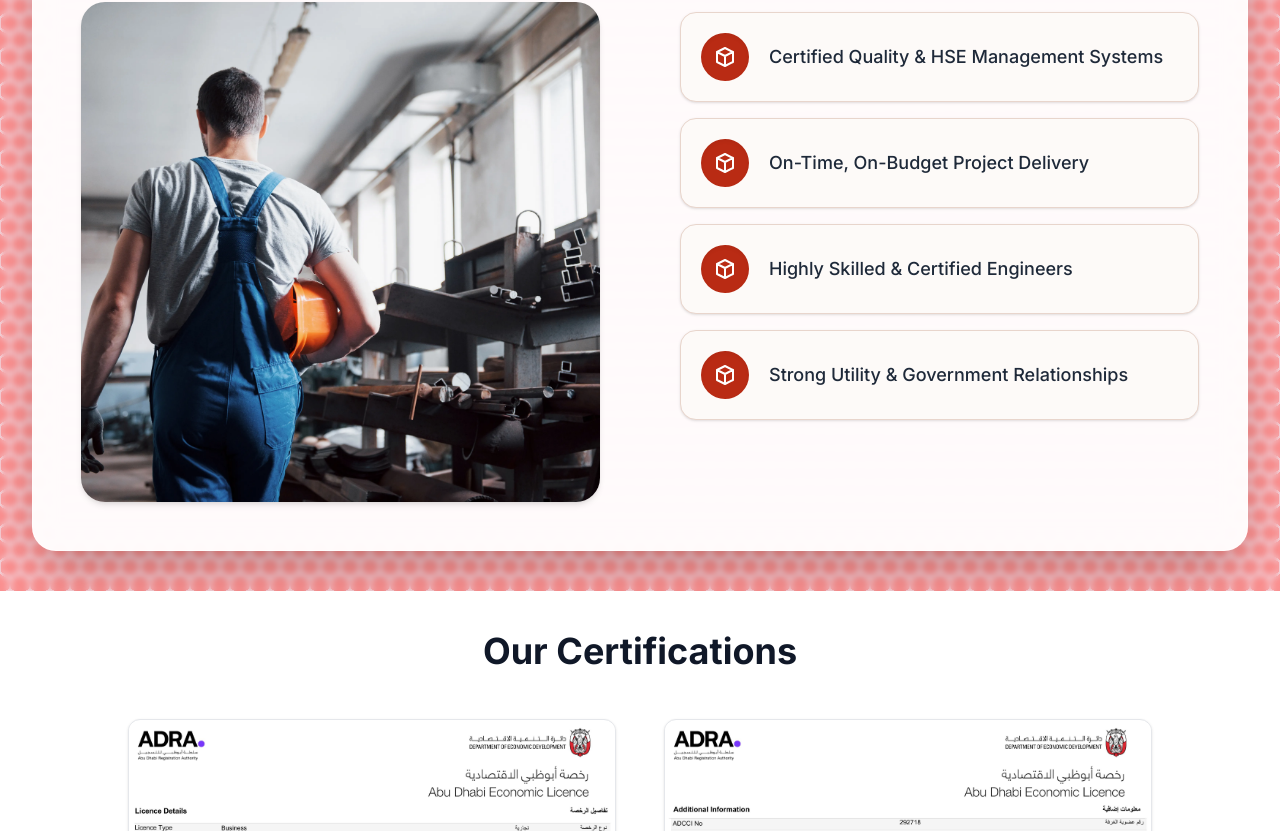
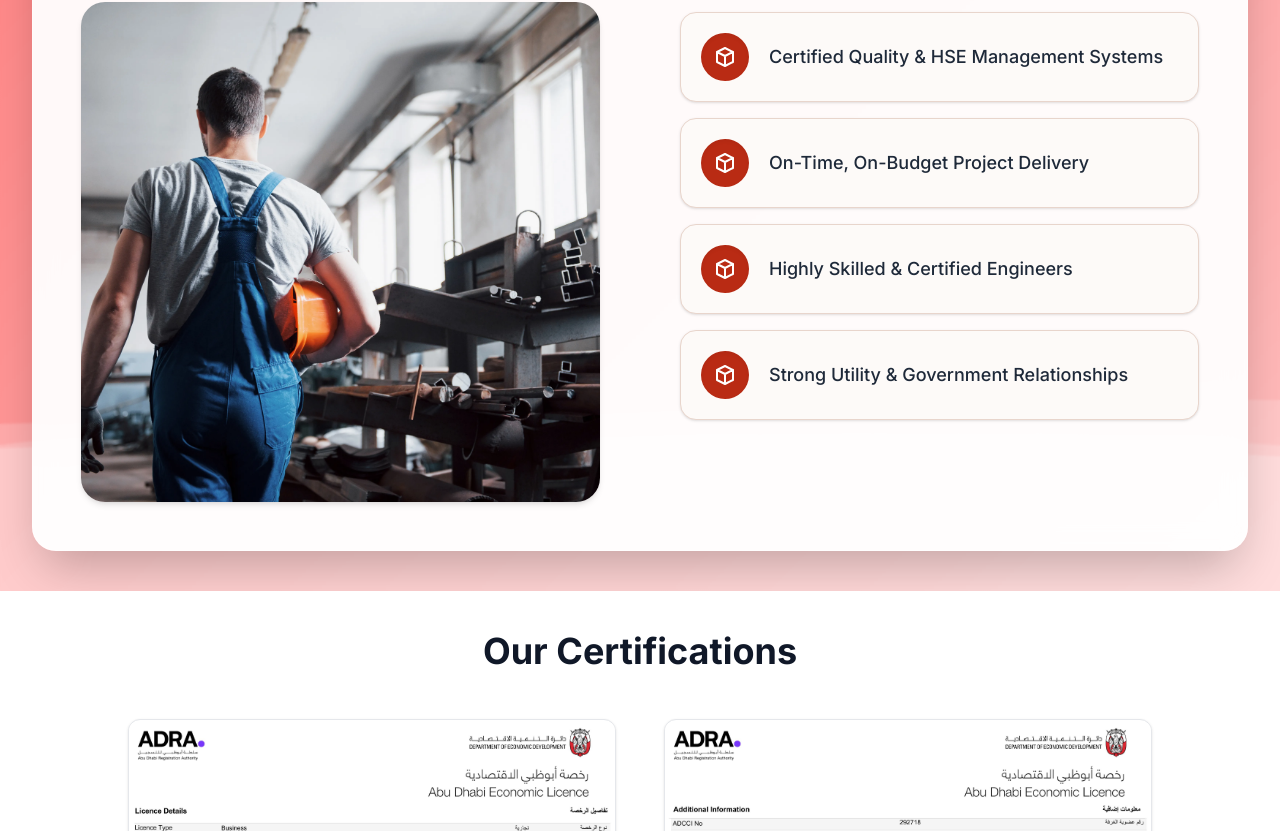
Before and after one commit to jagath-jr/pyramids-energy, a Next.js app: page /about in a window 1280 px wide. Shown: the part 1569-2400 px from the top of the page. Built offline with nearby package versions, Linux system fonts and the light colour scheme.

Commit message:
Update page.tsx

```diff
--- a/src/app/(public)/about/page.tsx
+++ b/src/app/(public)/about/page.tsx
@@ -245,30 +245,64 @@ export default function AboutPage() {
         </div>
       </section>
 
-      {/* =========================================
-          WHAT WE OFFER SECTION (Updated)
+{/* =========================================
+          WHAT WE OFFER SECTION (Animated Waves)
       ========================================= */}
       <section className="py-10 md:py-10 relative z-10 overflow-hidden">
 
-        {/* Complex Geometric Background */}
-        <div
-          className="absolute inset-0 z-0"
-          style={{
-            backgroundColor: '#E5E5F7',
-            opacity: 1,
-            backgroundImage: `conic-gradient(from 60deg at 56.25% calc(425% / 6), transparent 0deg, transparent 0.5deg, #f74545 0.5deg, #f74545 119.5deg, transparent 119.5deg, transparent 120deg),
-                              conic-gradient(from 60deg at 56.25% calc(425% / 6), transparent 0deg, transparent 0.5deg, #f74545 0.5deg, #f74545 119.5deg, transparent 119.5deg, transparent 120deg),
-                              conic-gradient(from 180deg at 43.75% calc(425% / 6), transparent 0deg, transparent 0.5deg, #f74545 0.5deg, #f74545 119.5deg, transparent 119.5deg, transparent 120deg),
-                              conic-gradient(from 180deg at 43.75% calc(425% / 6), transparent 0deg, transparent 0.5deg, #f74545 0.5deg, #f74545 119.5deg, transparent 119.5deg, transparent 120deg),
-                              conic-gradient(from -60deg at 50% calc(175% / 12), transparent 0deg, transparent 0.5deg, #f74545 0.5deg, #f74545 119.5deg, transparent 119.5deg, transparent 120deg),
-                              conic-gradient(from -60deg at 50% calc(175% / 12), transparent 0deg, transparent 0.5deg, #f74545 0.5deg, #f74545 119.5deg, transparent 119.5deg, transparent 120deg)`,
-            backgroundPosition: '0 0, 10px 17px, 0 0, 10px 17px, 10px 0, 0 17px',
-            backgroundSize: '20px 34px'
-          }}
-        />
+        {/* CSS for Animated Gradient and Waves */}
+        <style>{`
+          .animated-gradient-bg {
+            background: linear-gradient(315deg, #ffbaba 0%, #ff7b7b 25%, #ff5252 50%, #ff0000 75%, #a70000 100%);
+            animation: gradient 15s ease infinite;
+            background-size: 400% 400%;
+          }
+          @keyframes gradient {
+            0% { background-position: 0% 0%; }
+            50% { background-position: 100% 100%; }
+            100% { background-position: 0% 0%; }
+          }
+          .wave {
+            background: rgba(255, 255, 255, 0.25);
+            border-radius: 1000% 1000% 0 0;
+            position: absolute;
+            width: 200%;
+            height: 12em;
+            animation: wave 10s -3s linear infinite;
+            transform: translate3d(0, 0, 0);
+            opacity: 0.8;
+            bottom: 0;
+            left: 0;
+            z-index: 1;
+          }
+          .wave:nth-of-type(2) {
+            bottom: -1.25em;
+            animation: wave 18s linear reverse infinite;
+            opacity: 0.8;
+          }
+          .wave:nth-of-type(3) {
+            bottom: -2.5em;
+            animation: wave 20s -1s reverse infinite;
+            opacity: 0.9;
+          }
+          @keyframes wave {
+            2% { transform: translateX(1%); }
+            25% { transform: translateX(-25%); }
+            50% { transform: translateX(-50%); }
+            75% { transform: translateX(-25%); }
+            100% { transform: translateX(1%); }
+          }
+        `}</style>
 
-        {/* Blur Overlay added to the background to soften it */}
-        <div className="absolute inset-0 z-0 bg-white/40 backdrop-blur-[3px]" />
+        {/* Animated Background Container */}
+        <div className="absolute inset-0 z-0 animated-gradient-bg">
+          <div className="wave"></div>
+          <div className="wave"></div>
+          <div className="wave"></div>
+        </div>
+
+        {/* Optional Blur Overlay (Adjust opacity if you want the waves more/less visible) */}
+        <div className="absolute inset-0 z-0 bg-white/10 backdrop-blur-[1px]" />
 
         <div className="max-w-7xl mx-auto px-4 sm:px-6 lg:px-8 relative z-10">
           {/* Main White Content Box */}
@@ -322,7 +356,6 @@ export default function AboutPage() {
           </div>
         </div>
       </section>
-
       {/* =========================================
           OUR CERTIFICATIONS SECTION
       ========================================= */}
```
